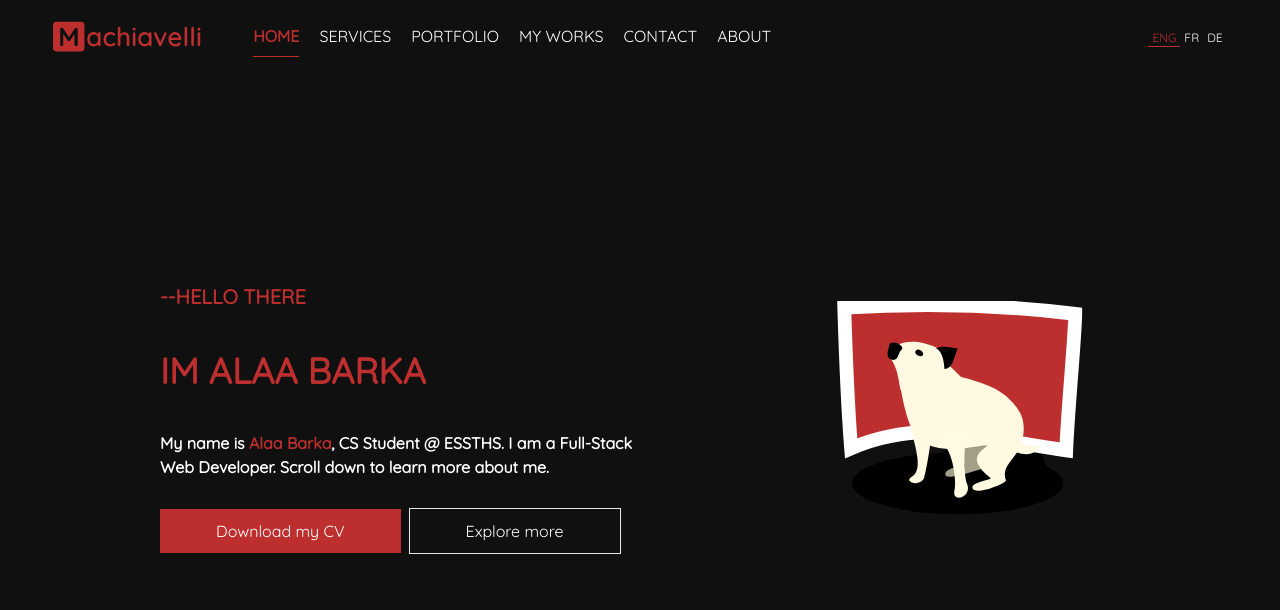
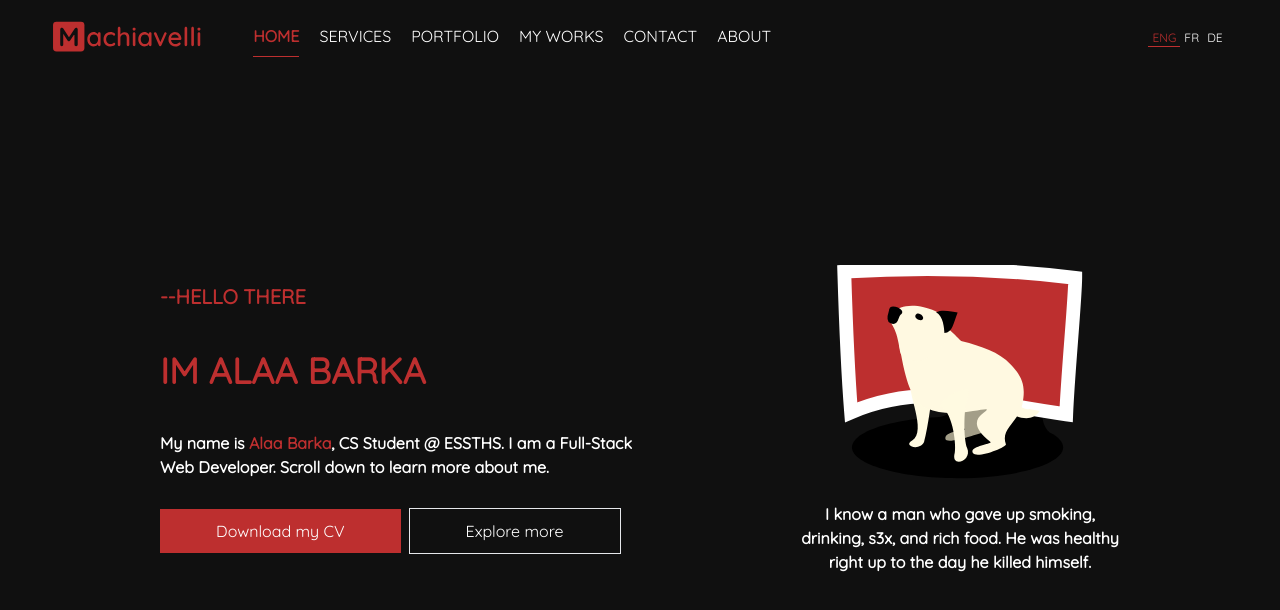
Before and after one commit to onlymachiavelli/portfolio, a Next.js app: page / in a window 1280 px wide. Shown: the top 610 px of the page. Built offline with nearby package versions, Linux system fonts and the light colour scheme.

Commit message:
spicing up

```diff
--- a/src/components/heroSection.tsx
+++ b/src/components/heroSection.tsx
@@ -2,10 +2,14 @@ import * as React from 'react'
 import {Doggo} from './svg'
 import { AnimatePresence , motion } from 'framer-motion'
 import Link from 'next/link'
+const Random = (min:any, max:any) : any =>{
+    return Math.floor(Math.random() * (max - min + 1) + min);
+}
 const HeroSection = () =>{
+    const [quotes, setQuotes] : any = React.useState(["Hello Universe not only world !", "Fuck Feminism", "FREE TOP G", "Tourne dans le vide"])
 
     return (
-        <section className='w-full h-5/6  flex align-center tablet:justify-center tablet:items-center flex-col-reverse tablet:flex-row'>
+        <section className='w-full tablet:h-5/6 h-auto flex align-center tablet:justify-center tablet:items-center flex-col-reverse tablet:flex-row'>
 
 
             <aside className='tablet:w-1/2 w-full pl-20 tablet:pl-20 '>
@@ -19,10 +23,10 @@ const HeroSection = () =>{
                         My name is <b className='text-red inline font-bold'>Alaa Barka</b>, CS Student @ ESSTHS. I am a Full-Stack Web Developer. Scroll down to learn more about me.
                     </p>
 
-                    <div className='pt-10 space-x-2'>
+                    <div className='pt-10 space-x-0 tablet:space-x-2 grid gird-cols tablet:block'>
 
-                        <Link href="" className='bg-red text-white px-14 py-3 mt-10'>Download my CV</Link>
-                        <Link href="" className='bg-auto text-white px-14 py-3 mt-10 border duration-1000 hover:bg-[#ffffff70]'>Explore more</Link>
+                        <Link href="" className='bg-red text-white px-14 w-1/2 py-3 mt-10'>Download my CV</Link>
+                        <Link href="" className='bg-auto text-white px-14 w-1/2 py-3 mt-10 border duration-1000 hover:bg-[#ffffff70]'>Explore more</Link>
                     </div>
               </div>
             </aside>
@@ -31,7 +35,7 @@ const HeroSection = () =>{
 
             <AnimatePresence >
                 <motion.div
-                    className='flex items-center justify-center'
+                    className='flex flex-col items-center justify-center'
 
                     initial={{ y: 10, opacity: 0 }}
                     animate={{ y: 0, opacity: 1 }}
@@ -42,6 +46,10 @@ const HeroSection = () =>{
                     Width="250"
                     Height="250"
                 />
+
+                <p className='text-white font-bold w-1/2'>
+                I know a man who gave up smoking, drinking, s3x, and rich food. He was healthy right up to the day he killed himself.
+                </p>
                 </motion.div>
             </AnimatePresence>
             </aside>
```
